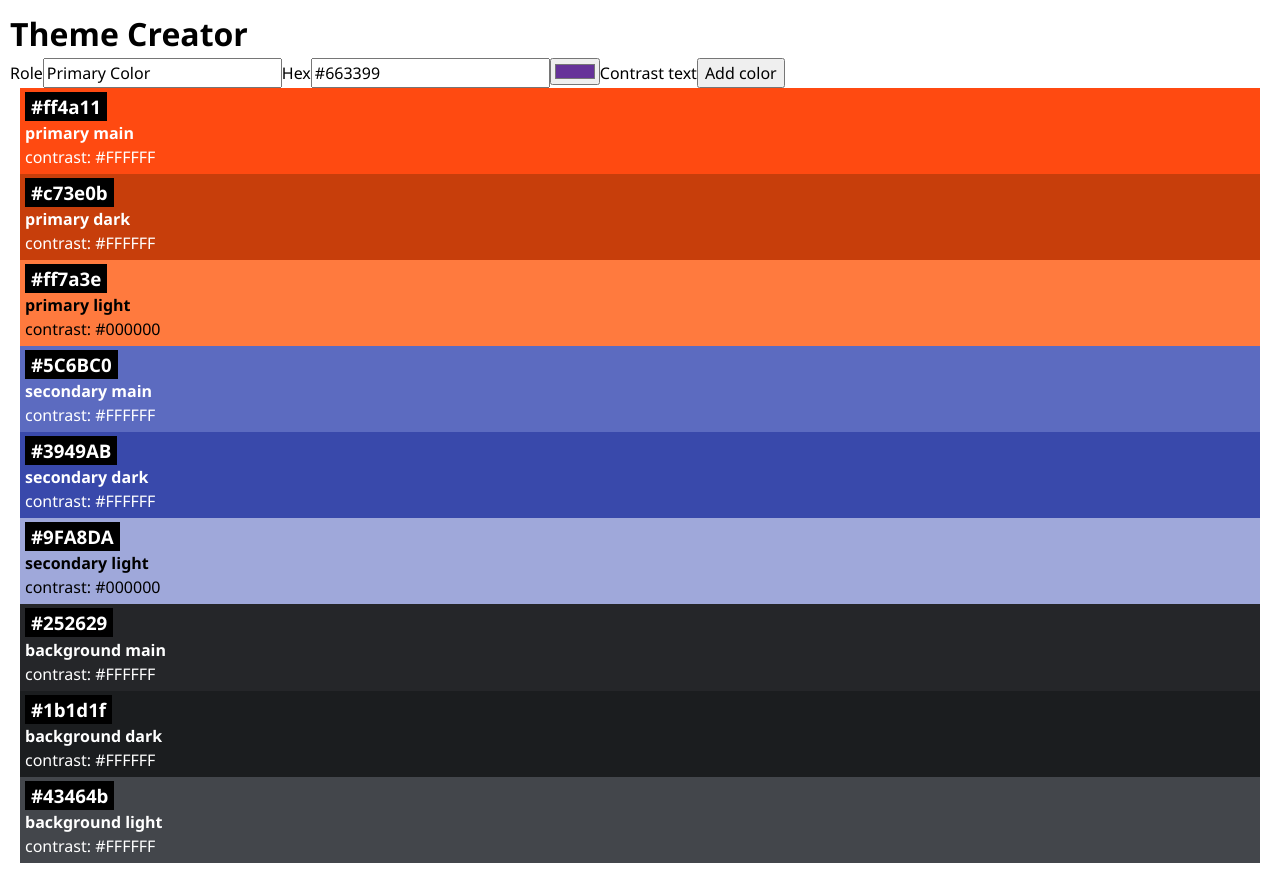
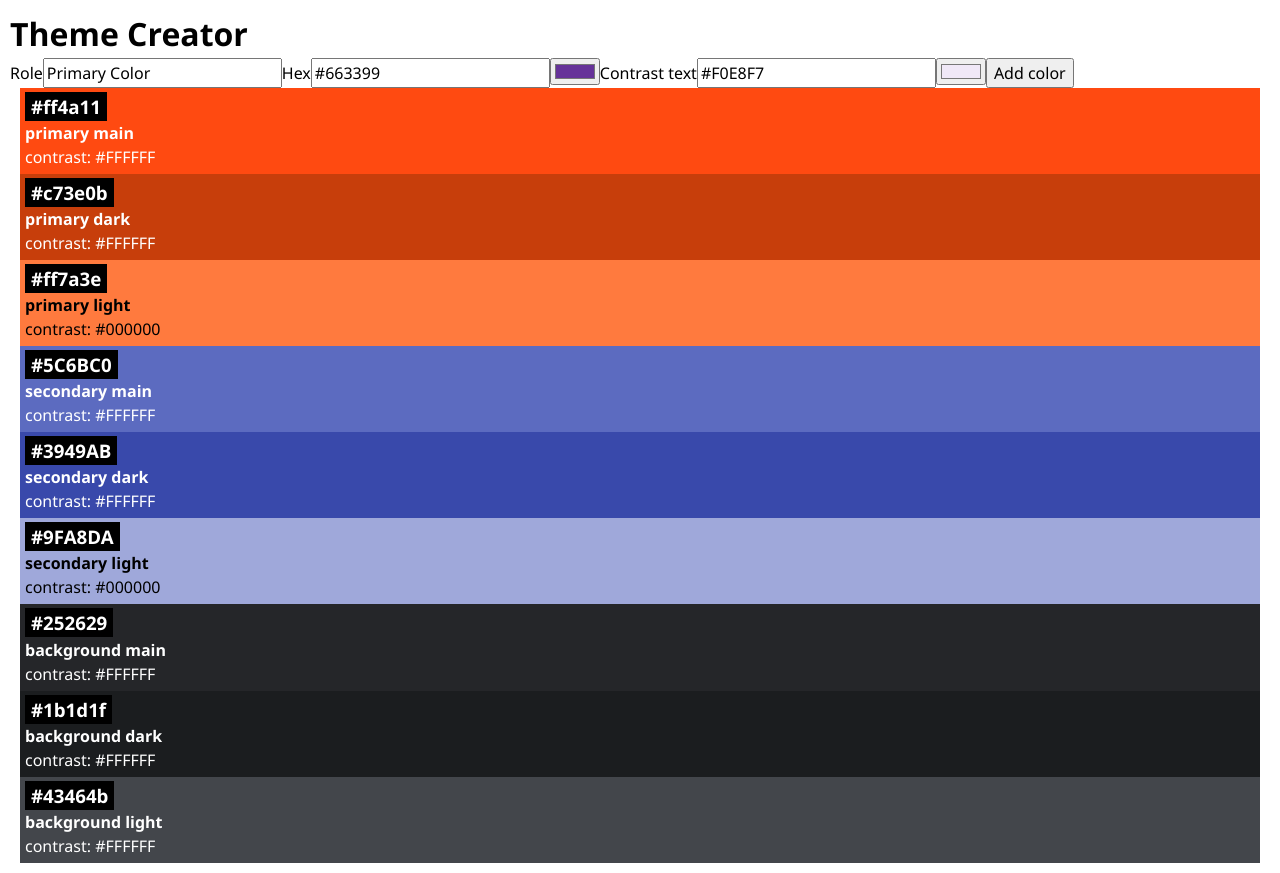
Before and after one commit to angela-capillo/color-theme-creator, a React (Vite) app: page / in a window 1280 px wide. Built offline with nearby package versions, Linux system fonts and the light colour scheme.

Commit message:
Fix default value issue for ColorInput component, implement ColorInputs in ColorForm component

```diff
--- a/src/Components/ColorForm/ColorForm.jsx
+++ b/src/Components/ColorForm/ColorForm.jsx
@@ -4,15 +4,14 @@ export default function ColorForm() {
 
     const defaultValues = {role: "Primary color", hex: "#663399", contrastText: "#F0E8F7"};
 
-
   return (
     <form >
         <label htmlFor="role">Role</label>
         <input type="text" id="role" name="role" value="Primary Color" />
         <label htmlFor="hex">Hex</label>
-        <ColorInput name="hex" defaultValues={defaultValues}></ColorInput>
+        <ColorInput name="hex" defaultValue={defaultValues.hex}></ColorInput>
         <label htmlFor="contrastText">Contrast text</label>
-
+        <ColorInput name="contrastText" defaultValue={defaultValues.contrastText}></ColorInput>
         <button type="submit">Add color</button>
     </form>
   );
--- a/src/Components/ColorInput/ColorInput.jsx
+++ b/src/Components/ColorInput/ColorInput.jsx
@@ -1,10 +1,10 @@
 import { useState } from "react"
 
 
-export default function ColorInput({name, defaultValues}) {
-    const [inputValue, setInputValue] = useState(defaultValues.hex);
+export default function ColorInput({name, defaultValue}) {
+    const [inputValue, setInputValue] = useState(defaultValue);
 
-    console.log(defaultValues.hex);
+    //console.log(defaultValues.hex);
 
     function handleInputValue(event) {
         setInputValue(event.target.value);
```
